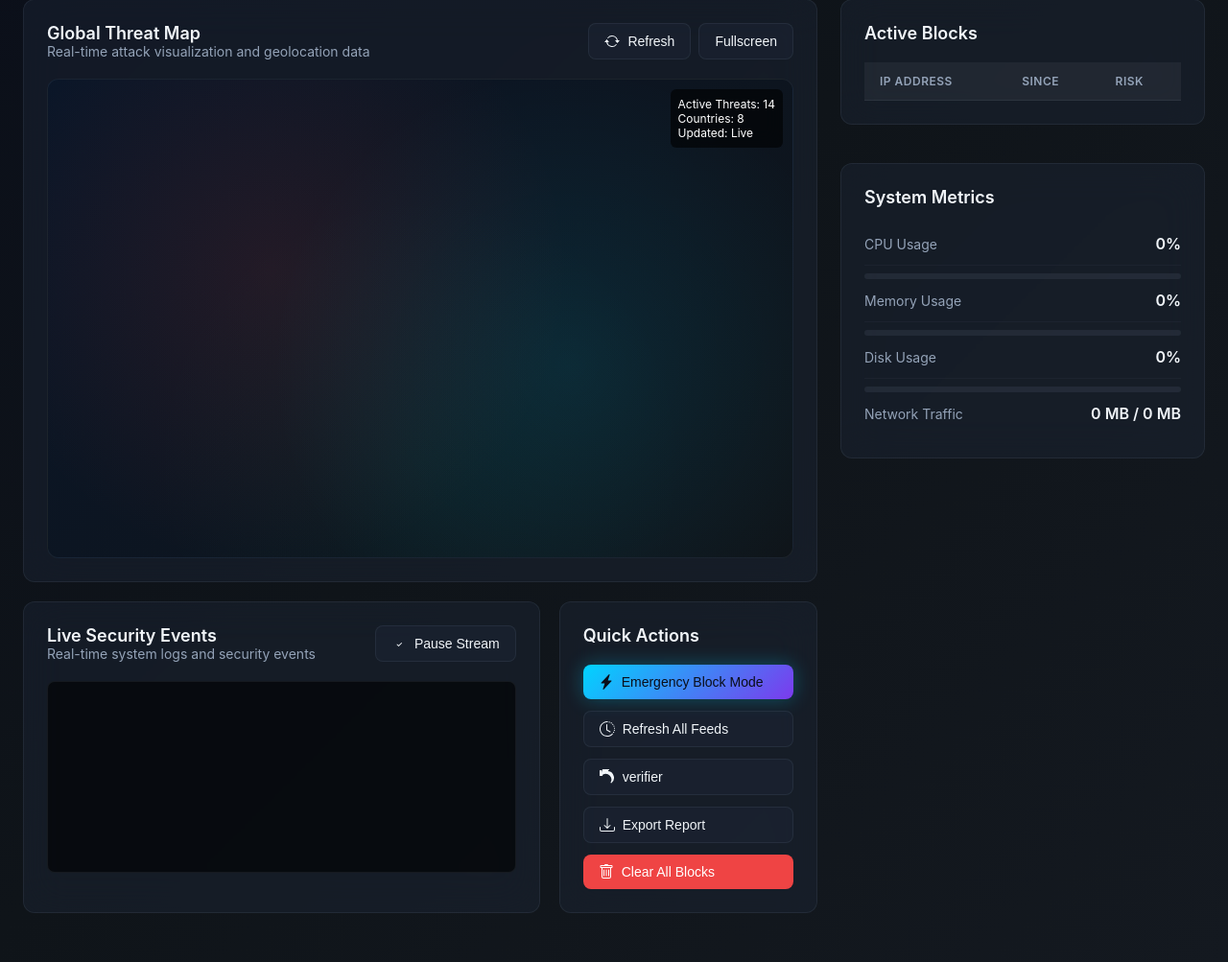
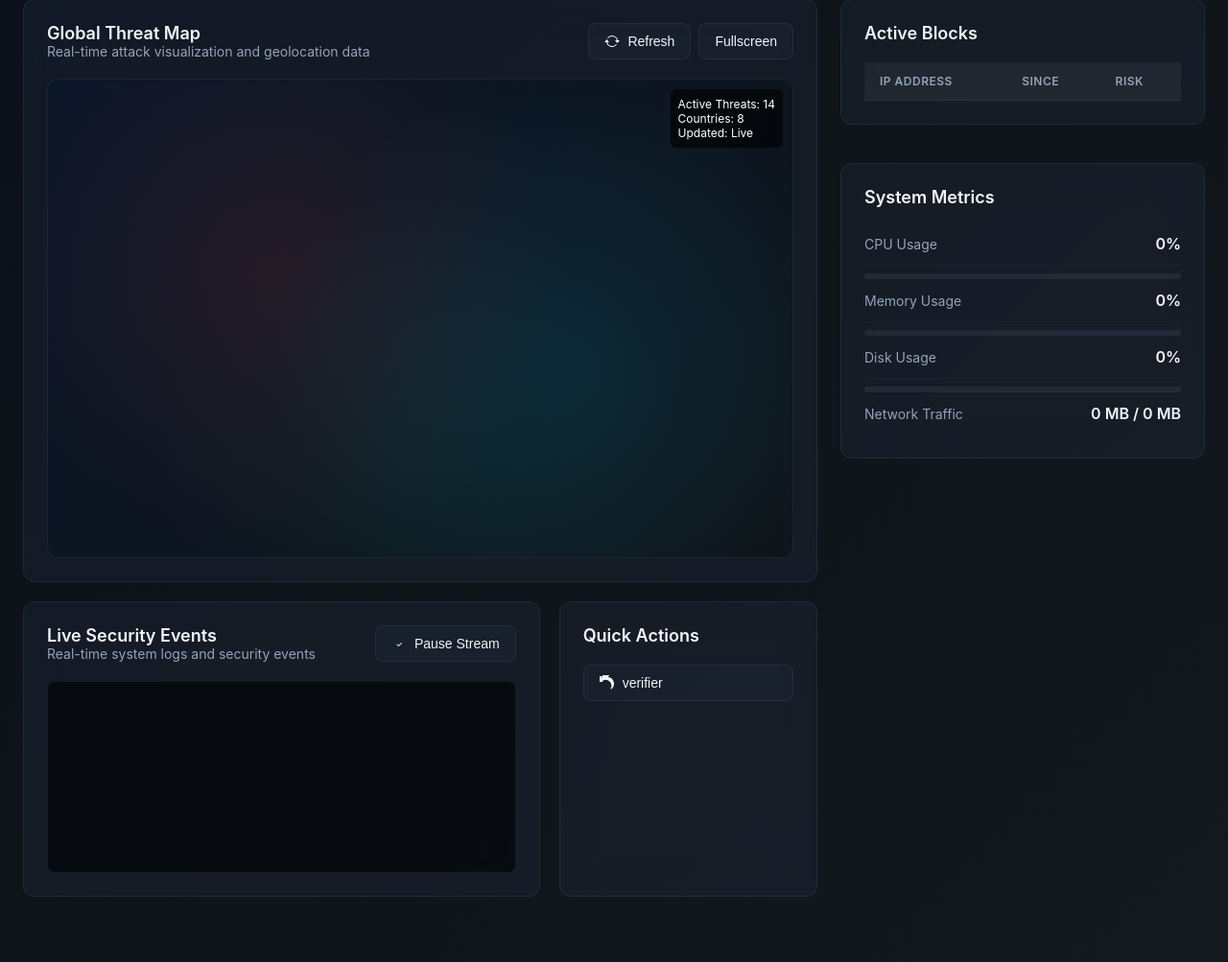
Before and after one commit to Pinagayaonawap22/network-threat-blocking-website, a Flask app: page / in a window 1280 px wide. Shown: the part 340-1343 px from the top of the page at 96% size. Run offline with Flask 3, Linux system fonts and the light colour scheme; lists and menus that the app fills with data are empty.

Commit message:
Initial commit - upload project

```diff
--- a/app/templates/dashboard.html
+++ b/app/templates/dashboard.html
@@ -8,15 +8,6 @@
   <script src="{{ url_for('static', filename='dashboard.js') }}" defer></script>
   <link rel="stylesheet" href="https://unpkg.com/leaflet/dist/leaflet.css"/>
   <script src="https://unpkg.com/leaflet/dist/leaflet.js"></script>
-<!doctype html>
-<html lang="en">
-<head>
-  <meta charset="utf-8" />
-  <meta name="viewport" content="width=device-width, initial-scale=1" />
-  <title>Automated Threat Intelligence & Response — Advanced Dashboard</title>
-  <link rel="stylesheet" href="{{ url_for('static', filename='dashboard.css') }}">
-  <script src="{{ url_for('static', filename='dashboard.js') }}" defer></script>
-
 </head>
 <body>
   <div class="container">
@@ -147,39 +138,11 @@
               <div class="panel-title">Quick Actions</div>
             </div>
             <div style="display: flex; flex-direction: column; gap: 12px;">
-              <button class="btn primary">
-                <svg width="16" height="16" fill="currentColor" viewBox="0 0 16 16">
-                  <path d="M11.251.068a.5.5 0 0 1 .227.58L9.677 6.5H13a.5.5 0 0 1 .364.843l-8 8.5a.5.5 0 0 1-.842-.49L6.323 9.5H3a.5.5 0 0 1-.364-.843l8-8.5a.5.5 0 0 1 .615-.09z"/>
-                </svg>
-                Emergency Block Mode
-              </button>
-              <button class="btn">
-                <svg width="16" height="16" fill="currentColor" viewBox="0 0 16 16">
-                  <path d="M8.515 1.019A7 7 0 0 0 8 1V0a8 8 0 0 1 .589.022l-.074.997zm2.004.45a7.003 7.003 0 0 0-.985-.299l.219-.976c.383.086.76.2 1.126.342l-.36.933zm1.37.71a7.01 7.01 0 0 0-.439-.27l.493-.87a8.025 8.025 0 0 1 .979.654l-.615.789a6.996 6.996 0 0 0-.418-.302zm1.834 1.79a6.99 6.99 0 0 0-.653-.796l.724-.69c.27.285.52.59.747.91l-.818.576zm.744 1.352a7.08 7.08 0 0 0-.214-.468l.893-.45a7.976 7.976 0 0 1 .45 1.088l-.95.313a7.023 7.023 0 0 0-.179-.483zm.53 2.507a6.991 6.991 0 0 0-.1-1.025l.985-.17c.067.386.106.778.116 1.17l-1.001.025zm-.131 1.538c.033-.17.06-.339.081-.51l.993.123a7.957 7.957 0 0 1-.23 1.155l-.964-.267c.046-.165.086-.332.12-.501zm-.952 2.379c.184-.29.346-.594.486-.908l.914.405c-.16.36-.345.706-.555 1.038l-.845-.535zm-.964 1.205c.122-.122.239-.248.35-.378l.758.653a8.073 8.073 0 0 1-.401.432l-.707-.707z"/>
-                  <path d="M8 1a7 7 0 1 0 4.95 11.95l.707.707A8.001 8.001 0 1 1 8 0v1z"/>
-                  <path d="M7.5 3a.5.5 0 0 1 .5.5v5.21l3.248 1.856a.5.5 0 0 1-.496.868l-3.5-2A.5.5 0 0 1 7 9V3.5a.5.5 0 0 1 .5-.5z"/>
-                </svg>
-                Refresh All Feeds
-              </button>
               <button class="btn" id="verifyButton">
                 <svg width="16" height="16" fill="currentColor" viewBox="0 0 16 16">
                   <path d="M6 .5a.5.5 0 0 1 .5-.5h3a.5.5 0 0 1 0 1H9v1.07a7.001 7.001 0 0 1 3.274 12.474l-.974-.45a6.002 6.002 0 0 0-7.845-8.564L3 6.5a.5.5 0 0 1-.5.5h-2a.5.5 0 0 1-.5-.5v-5a.5.5 0 0 1 .5-.5h1a.5.5 0 0 1 .5.5v2.5a7.001 7.001 0 0 1 4.5-6.43V1H6.5a.5.5 0 0 1-.5-.5z"/>
                 </svg>
                 verifier
-              </button>
-              <button class="btn">
-                <svg width="16" height="16" fill="currentColor" viewBox="0 0 16 16">
-                  <path d="M.5 9.9a.5.5 0 0 1 .5.5v2.5a1 1 0 0 0 1 1h12a1 1 0 0 0 1-1v-2.5a.5.5 0 0 1 1 0v2.5a2 2 0 0 1-2 2H2a2 2 0 0 1-2-2v-2.5a.5.5 0 0 1 .5-.5z"/>
-                  <path d="M7.646 11.854a.5.5 0 0 0 .708 0l3-3a.5.5 0 0 0-.708-.708L8.5 10.293V1.5a.5.5 0 0 0-1 0v8.793L5.354 8.146a.5.5 0 1 0-.708.708l3 3z"/>
-                </svg>
-                Export Report
-              </button>
-              <button class="btn danger">
-                <svg width="16" height="16" fill="currentColor" viewBox="0 0 16 16">
-                  <path d="M5.5 5.5A.5.5 0 0 1 6 6v6a.5.5 0 0 1-1 0V6a.5.5 0 0 1 .5-.5zm2.5 0a.5.5 0 0 1 .5.5v6a.5.5 0 0 1-1 0V6a.5.5 0 0 1 .5-.5zm3 .5a.5.5 0 0 0-1 0v6a.5.5 0 0 0 1 0V6z"/>
-                  <path fill-rule="evenodd" d="M14.5 3a1 1 0 0 1-1 1H13v9a2 2 0 0 1-2 2H5a2 2 0 0 1-2-2V4h-.5a1 1 0 0 1-1-1V2a1 1 0 0 1 1-1H6a1 1 0 0 1 1-1h2a1 1 0 0 1 1 1h3.5a1 1 0 0 1 1 1v1zM4.118 4 4 4.059V13a1 1 0 0 0 1 1h6a1 1 0 0 0 1-1V4.059L11.882 4H4.118zM2.5 3V2h11v1h-11z"/>
-                </svg>
-                Clear All Blocks
               </button>
             </div>
           </div>
--- a/requirements.txt
+++ b/requirements.txt
@@ -3,3 +3,4 @@ Flask-SQLAlchemy
 Flask-Migrate
 psutil
 requests
+gunicorn
```
